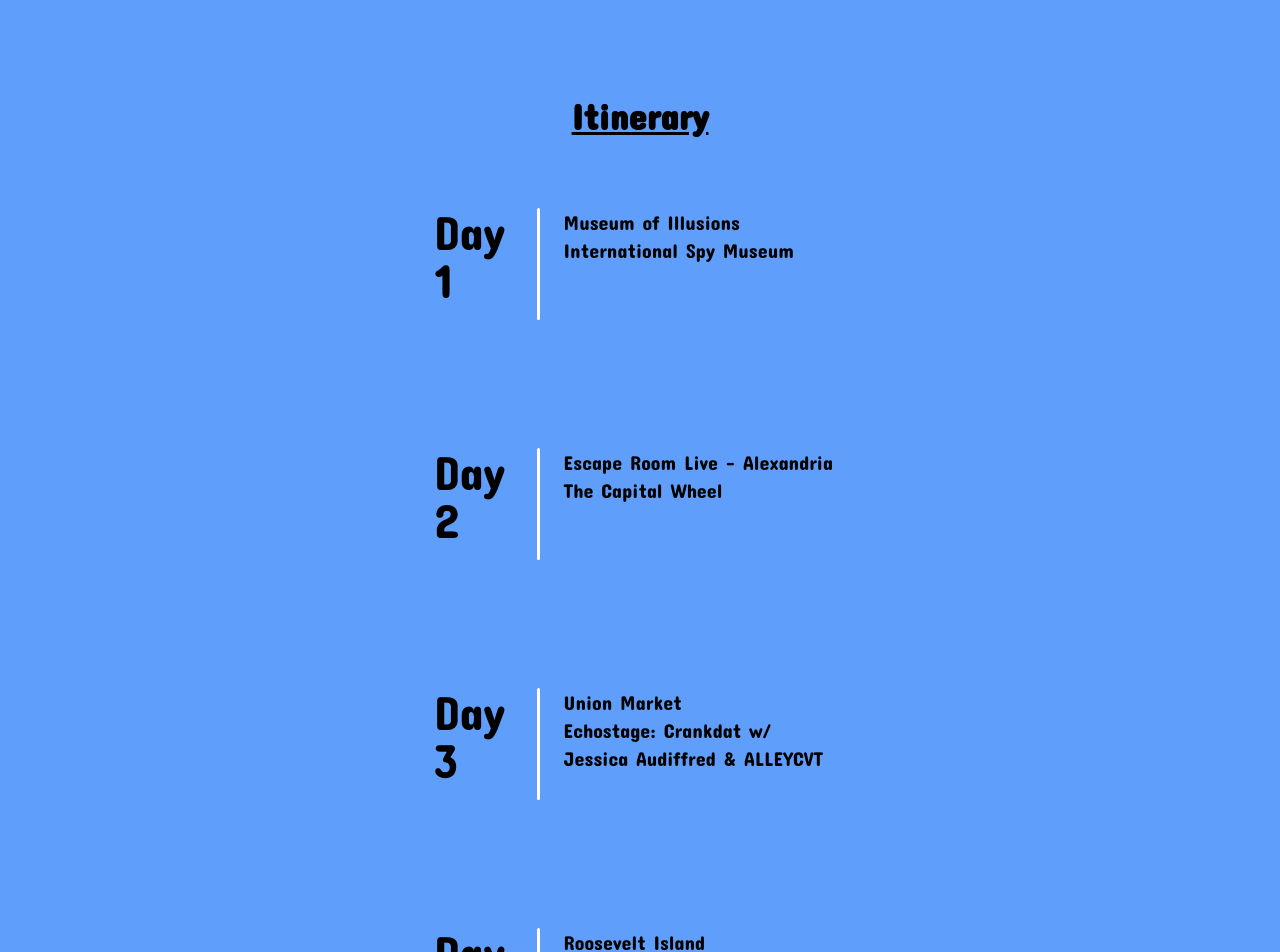
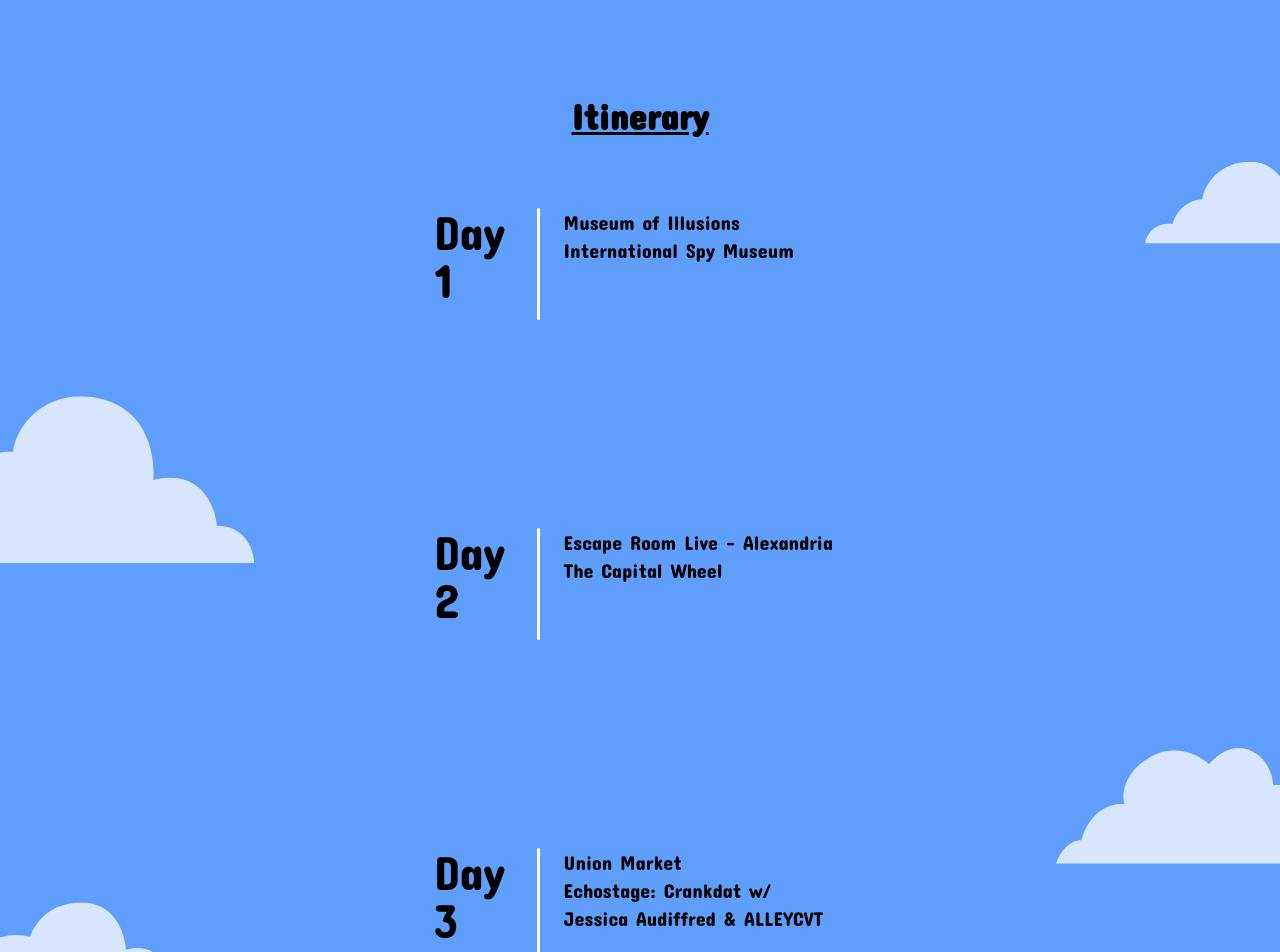
Before and after one commit to mlee2197/dc-in-review, a Next.js app: page /itinerary in a window 1280 px wide. Shown: the top 952 px of the page. Built offline with nearby package versions, Linux system fonts and the light colour scheme.

Commit message:
add parallax to itinerary

```diff
--- a/src/app/globals.css
+++ b/src/app/globals.css
@@ -62,7 +62,7 @@
   }
 
   .day {
-    @apply flex mx-auto p-6 h-[30vh] w-screen md:max-w-[460px] md:w-[50vw];
+    @apply flex mx-auto p-6 w-screen md:max-w-[460px] md:w-[50vw];
   }
 
   .divider {
--- a/src/app/itinerary/page.tsx
+++ b/src/app/itinerary/page.tsx
@@ -1,4 +1,10 @@
 "use client";
+
+import { useGSAP } from "@gsap/react";
+import gsap from "gsap";
+import { ScrollTrigger } from "gsap/ScrollTrigger";
+import Image from "next/image";
+import { useRef } from "react";
 
 const ITINERARY_DATA = [
   ["Museum of Illusions", "International Spy Museum"],
@@ -13,10 +19,62 @@
   // create scroll scrub animation for cloud images/
   // add mobile styles for clouds
 
+  const page = useRef(null);
 
+  useGSAP(
+    () => {
+      gsap.registerPlugin(ScrollTrigger);
+      const tl = gsap.timeline();
+
+      // clouds
+      const clouds = gsap.utils.toArray(".cloud");
+      const leftClouds = clouds.filter((_, i) => i % 2 === 0);
+      const rightClouds = clouds.filter((_, i) => i % 2 !== 0);
+
+      leftClouds.forEach((cloud) => {
+        gsap.set(cloud as HTMLElement, { xPercent: gsap.utils.random(-50, 0) });
+      });
+      rightClouds.forEach((cloud) => {
+        gsap.set(cloud as HTMLElement, { xPercent: gsap.utils.random(0, 50) });
+      });
+
+      clouds.forEach((cloud, i) => {
+        tl.to(cloud as HTMLElement, {
+          opacity: 0.75,
+        });
+        tl.from(cloud as HTMLElement, {
+          y: gsap.utils.random(25, 200),
+          scrollTrigger: {
+            trigger: page.current,
+            start: "top top",
+            end: "bottom center",
+            scrub: true,
+          },
+        });
+      });
+
+      // days
+      const days = gsap.utils.toArray(".day");
+      days.forEach((day, i) => {
+        tl.from(day as HTMLElement, {
+          yPercent: 100 * i,
+          scrollTrigger: {
+            trigger: page.current,
+            start: "top top",
+            end: "bottom center",
+            scrub: true,
+          },
+        });
+      });
+    },
+    { scope: page }
+  );
 
   return (
-    <div className="relative w-screen py-24 bg-blue-400">
+    <div
+      ref={page}
+      className="relative max-w-screen py-24 bg-blue-400 overflow-hidden"
+    >
       <h1 className="mb-12 text-center text-4xl font-bold underline">
         Itinerary
       </h1>
@@ -33,6 +91,37 @@
           </ul>
         </div>
       ))}
+      <div className="h-[33vh]" />
+
+      <Image
+        src="/images/clouds/cloud2.svg"
+        alt="cloud"
+        width={400}
+        height={200}
+        className="cloud absolute top-1/4 -left-[50%] opacity-25 md:opacity-0 md:left-0"
+      />
+      <Image
+        src="/images/clouds/cloud5.svg"
+        alt="cloud"
+        width={200}
+        height={200}
+        className="cloud absolute top-20 -right-[50%] opacity-25 md:opacity-0 md:right-0"
+      />
+      <Image
+        src="/images/clouds/cloud4.svg"
+        alt="cloud"
+        width={200}
+        height={200}
+        className="cloud absolute top-2/3 -left-[50%] opacity-25 md:opacity-0 md:left-0"
+      />
+      <Image
+        src="/images/clouds/cloud1.svg"
+        alt="cloud"
+        width={400}
+        height={200}
+        className="cloud absolute top-1/2 -right-[50%] opacity-25 md:opacity-0 md:right-0"
+      />
+
       {/* cloud images */}
     </div>
   );
```
